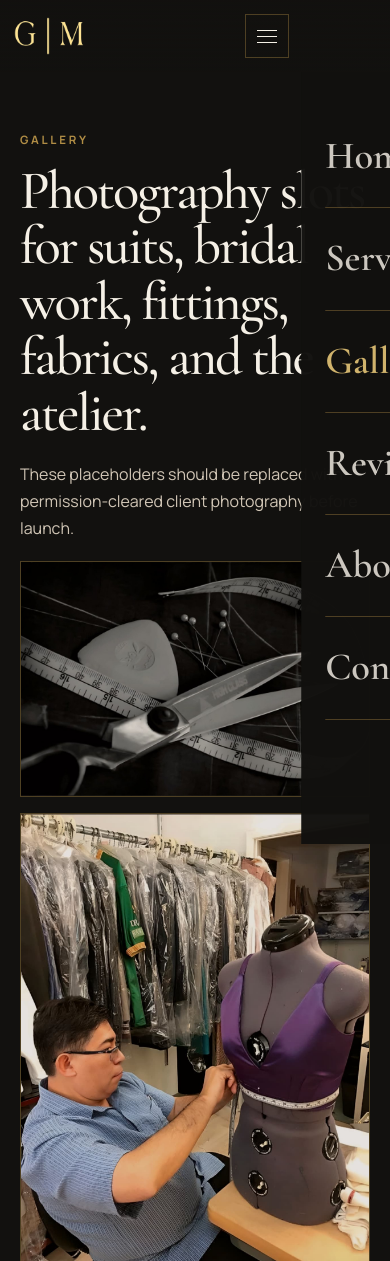
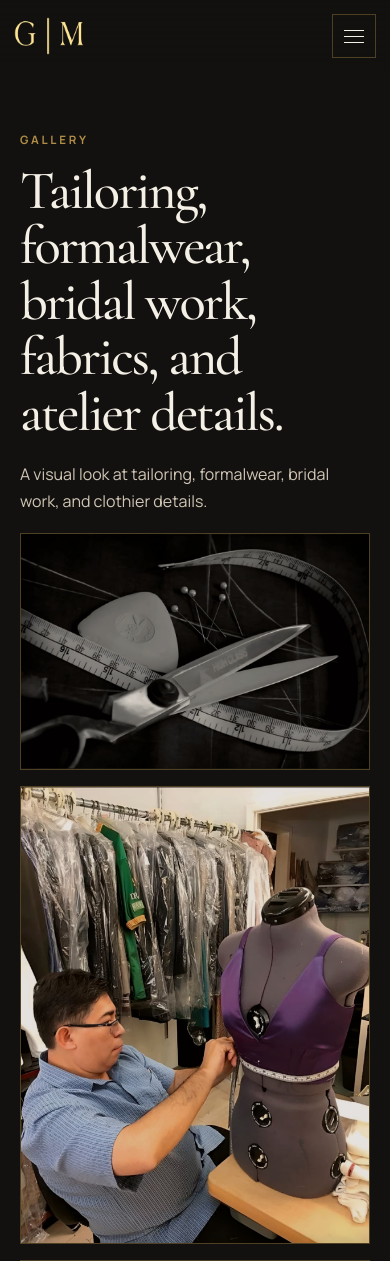
Before and after one commit to MustafaKhan-007/GMCustomClothier, a Flask app: page /gallery in a window 390 px wide. Shown: the top 1261 px of the page. Run offline with Flask 3, Linux system fonts and the light colour scheme.

Commit message:
Improve mobile navigation and public copy
Co-authored-by: Cursor <cursoragent@cursor.com>

```diff
--- a/static/css/style.css
+++ b/static/css/style.css
@@ -638,21 +638,54 @@ textarea { resize: vertical; }
 }
 
 @media (max-width: 980px) {
-  .nav { grid-template-columns: auto auto auto; }
-  .nav-toggle { display: block; justify-self: end; }
+  body { overflow-x: hidden; }
+  body.nav-open { overflow: auto; }
+  .nav {
+    grid-template-columns: auto 1fr auto;
+    width: calc(100vw - 36px);
+    min-height: 76px;
+  }
+  .nav-toggle {
+    display: block;
+    justify-self: end;
+    grid-column: 3;
+  }
+  .nav-cta { display: none; }
   .nav-menu {
     position: fixed;
-    inset: 82px 0 0;
+    top: 76px;
+    left: 0;
+    right: 0;
+    bottom: auto;
     display: grid;
-    align-content: start;
+    grid-template-columns: repeat(3, 1fr);
     gap: 0;
-    padding: 34px 24px;
-    background: rgba(18, 17, 15, .98);
-    transform: translateX(100%);
-    transition: transform .25s ease;
+    padding: 10px 18px 18px;
+    background: rgba(13, 12, 11, .98);
+    border-top: 1px solid rgba(176, 141, 69, .18);
+    border-bottom: 1px solid var(--line);
+    box-shadow: 0 18px 40px rgba(0, 0, 0, .42);
+    opacity: 0;
+    pointer-events: none;
+    transform: translateY(-10px);
+    visibility: hidden;
+    transition: opacity .2s ease, transform .2s ease, visibility .2s ease;
   }
-  .nav-menu.is-open { transform: translateX(0); }
-  .nav-link { padding: 18px 0; font-family: var(--serif); font-size: 2.4rem; letter-spacing: 0; text-transform: none; border-bottom: 1px solid var(--line); }
+  .nav-menu.is-open {
+    opacity: 1;
+    pointer-events: auto;
+    transform: translateY(0);
+    visibility: visible;
+  }
+  .nav-link {
+    padding: 14px 10px;
+    font-family: var(--sans);
+    font-size: .72rem;
+    letter-spacing: .18em;
+    text-align: center;
+    text-transform: uppercase;
+    border-bottom: 1px solid rgba(176, 141, 69, .16);
+  }
   .nav-link::after { display: none; }
   .press-strip, .location-band, .page-hero--image, .review-summary, .contact-layout, .footer__grid { grid-template-columns: 1fr 1fr; }
   .service-card { flex-basis: calc((100% - 18px) / 2); }
@@ -665,8 +698,15 @@ textarea { resize: vertical; }
 @media (max-width: 680px) {
   .nav { min-height: 72px; width: calc(100vw - 28px); gap: 12px; }
   .brand__logo { height: 38px; }
-  .nav-cta { display: none; }
-  .nav-menu { inset: 72px 0 0; }
+  .nav-menu {
+    top: 72px;
+    grid-template-columns: 1fr;
+    padding: 8px 18px 16px;
+  }
+  .nav-link {
+    padding: 13px 8px;
+    text-align: left;
+  }
   .hero { min-height: 760px; }
   .press-strip, .location-band, .page-hero--image, .review-summary, .review-grid, .contact-layout, .footer__grid, .process__grid { grid-template-columns: 1fr; }
   .testimonial-grid { grid-template-columns: 1fr; }
--- a/templates/404.html
+++ b/templates/404.html
@@ -4,7 +4,7 @@
 <section class="page-hero not-found">
   <p class="eyebrow">404</p>
   <h1>This page needs a fitting.</h1>
-  <p>The page you requested is not part of the current G&M Custom Clothier prototype.</p>
+  <p>The page you requested could not be found.</p>
   <a class="button" href="{{ url_for('index') }}">Return Home</a>
 </section>
 {% endblock %}
--- a/templates/base.html
+++ b/templates/base.html
@@ -78,7 +78,7 @@
         <a href="mailto:{{ business.email }}">{{ business.email }}</a>
       </div>
     </div>
-    <p class="footer__fine">Prototype website for {{ business.name }}. Review excerpts are paraphrased summaries of public reviews, not direct quotes.</p>
+    <p class="footer__fine">{{ business.name }} serves Sugar Land with bespoke tailoring, bridal alterations, formalwear, and custom clothier services.</p>
   </footer>
 
   <script src="{{ url_for('static', filename='js/main.js') }}" defer></script>
--- a/templates/contact.html
+++ b/templates/contact.html
@@ -62,7 +62,7 @@
     {% if errors.get('message') %}<span class="field-error">{{ errors.message }}</span>{% endif %}
 
     <button class="button" type="submit">Send Request</button>
-    <p class="form-note">Prototype only: this currently logs submissions locally and does not send email.</p>
+    <p class="form-note">A member of the shop team will follow up to confirm timing and service details.</p>
   </form>
 </section>
 
--- a/templates/gallery.html
+++ b/templates/gallery.html
@@ -3,11 +3,11 @@
 {% block content %}
 <section class="page-hero">
   <p class="eyebrow">Gallery</p>
-  <h1>Photography slots for suits, bridal work, fittings, fabrics, and the atelier.</h1>
-  <p>These placeholders should be replaced with permission-cleared client photography before launch.</p>
+  <h1>Tailoring, formalwear, bridal work, fabrics, and atelier details.</h1>
+  <p>A visual look at tailoring, formalwear, bridal work, and clothier details.</p>
 </section>
 
-<section class="gallery-grid" aria-label="Gallery of placeholder tailoring images">
+<section class="gallery-grid" aria-label="Gallery of tailoring images">
   {% for item in gallery %}
     <button class="gallery-item reveal" type="button" data-lightbox="{{ image_path(item.image) }}" data-alt="{{ item.alt }}">
       <img src="{{ image_path(item.image) }}" alt="{{ item.alt }}" loading="lazy">
--- a/templates/index.html
+++ b/templates/index.html
@@ -48,7 +48,7 @@
 <section class="section reviews-section home-section">
   <div class="section__intro reveal">
     <p class="eyebrow">Client Notes</p>
-    <h2>Public review highlights, paraphrased for this prototype.</h2>
+    <h2>Public review highlights from clients who trust the work.</h2>
     <p class="muted">For full reviews, visit the shop's public profiles on <a href="{{ social.facebook }}" target="_blank" rel="noopener">Facebook</a> or <a href="{{ social.yelp_search }}" target="_blank" rel="noopener">Yelp search</a>.</p>
   </div>
   <div class="testimonial-grid">
```
